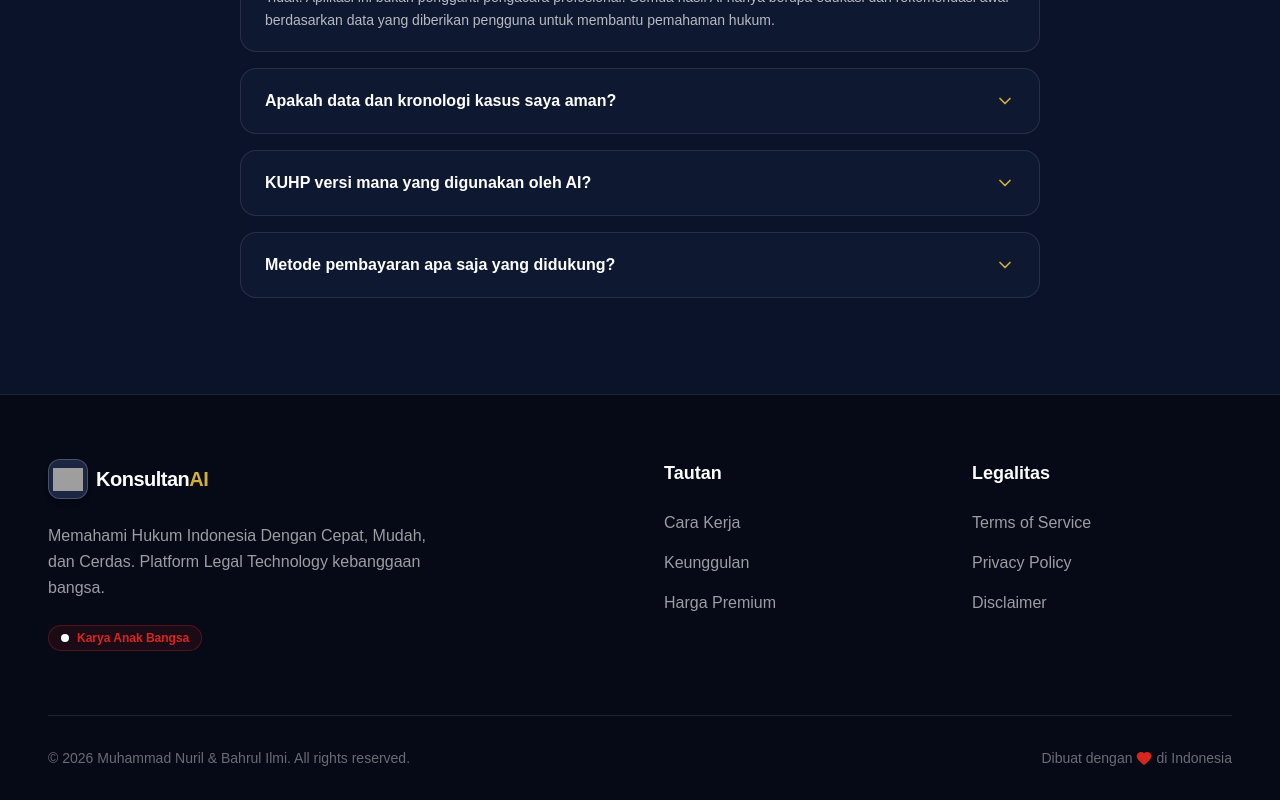
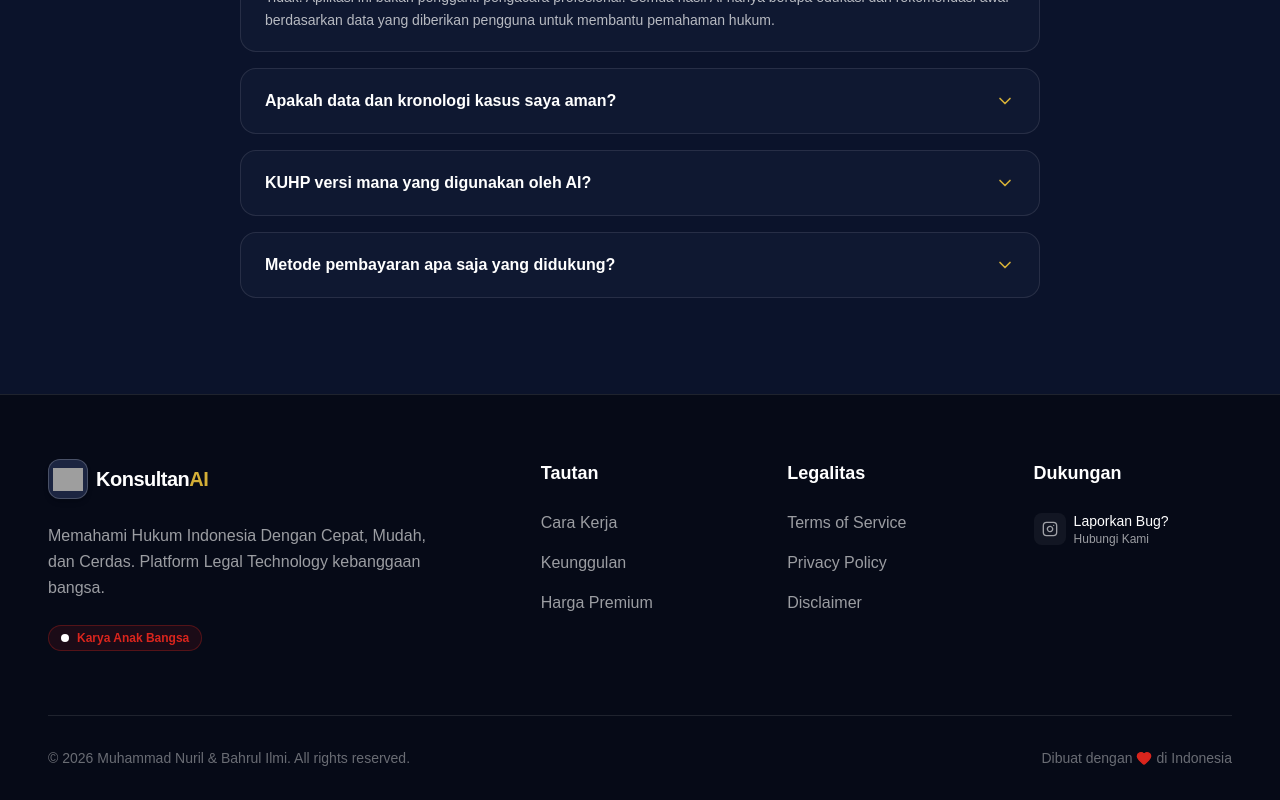
Before and after one commit to KangBasrengg/KonsultanAI, a Next.js app: page / in a window 1280 px wide. Shown: the part 4766-5566 px from the top of the page. Built offline with nearby package versions, Linux system fonts and the light colour scheme; no server answers; grey boxes are pictures that could not be loaded.

Commit message:
feat: add support and bug report section to footer

```diff
--- a/src/components/layout/Footer.tsx
+++ b/src/components/layout/Footer.tsx
@@ -1,6 +1,6 @@
 "use client";
 
-import { Heart } from "lucide-react";
+import { Heart, Instagram } from "lucide-react";
 import Link from "next/link";
 import Image from "next/image";
 import LogoImage from "@/components/images/LogoUpdated.png";
@@ -9,7 +9,7 @@ export default function Footer() {
   return (
     <footer className="border-t border-putih/10 bg-navy-dark pt-16 pb-8">
       <div className="container mx-auto px-6 lg:px-12">
-        <div className="grid grid-cols-1 md:grid-cols-4 gap-12 mb-16">
+        <div className="grid grid-cols-1 md:grid-cols-5 gap-12 mb-16">
           <div className="md:col-span-2 space-y-6">
             <Link href="/" className="flex items-center gap-2">
               <div className="relative w-10 h-10 bg-navy-light border border-putih/20 rounded-xl shadow-md overflow-hidden">
@@ -45,6 +45,23 @@ export default function Footer() {
               <li><Link href="#" className="hover:text-gold transition-colors">Disclaimer</Link></li>
             </ul>
           </div>
+
+          <div>
+            <h4 className="font-bold text-lg mb-6">Dukungan</h4>
+            <ul className="space-y-4 text-putih/60">
+              <li>
+                <a href="https://www.instagram.com/konsultanai/" target="_blank" rel="noopener noreferrer" className="flex items-center gap-2 hover:text-gold transition-colors group">
+                  <div className="p-2 bg-putih/5 rounded-lg group-hover:bg-gold/10 transition-colors">
+                    <Instagram className="w-4 h-4" />
+                  </div>
+                  <div>
+                    <p className="font-medium text-sm text-putih">Laporkan Bug?</p>
+                    <p className="text-xs">Hubungi Kami</p>
+                  </div>
+                </a>
+              </li>
+            </ul>
+          </div>
         </div>
 
         <div className="pt-8 border-t border-putih/10 flex flex-col md:flex-row items-center justify-between gap-4 text-sm text-putih/40">
```
